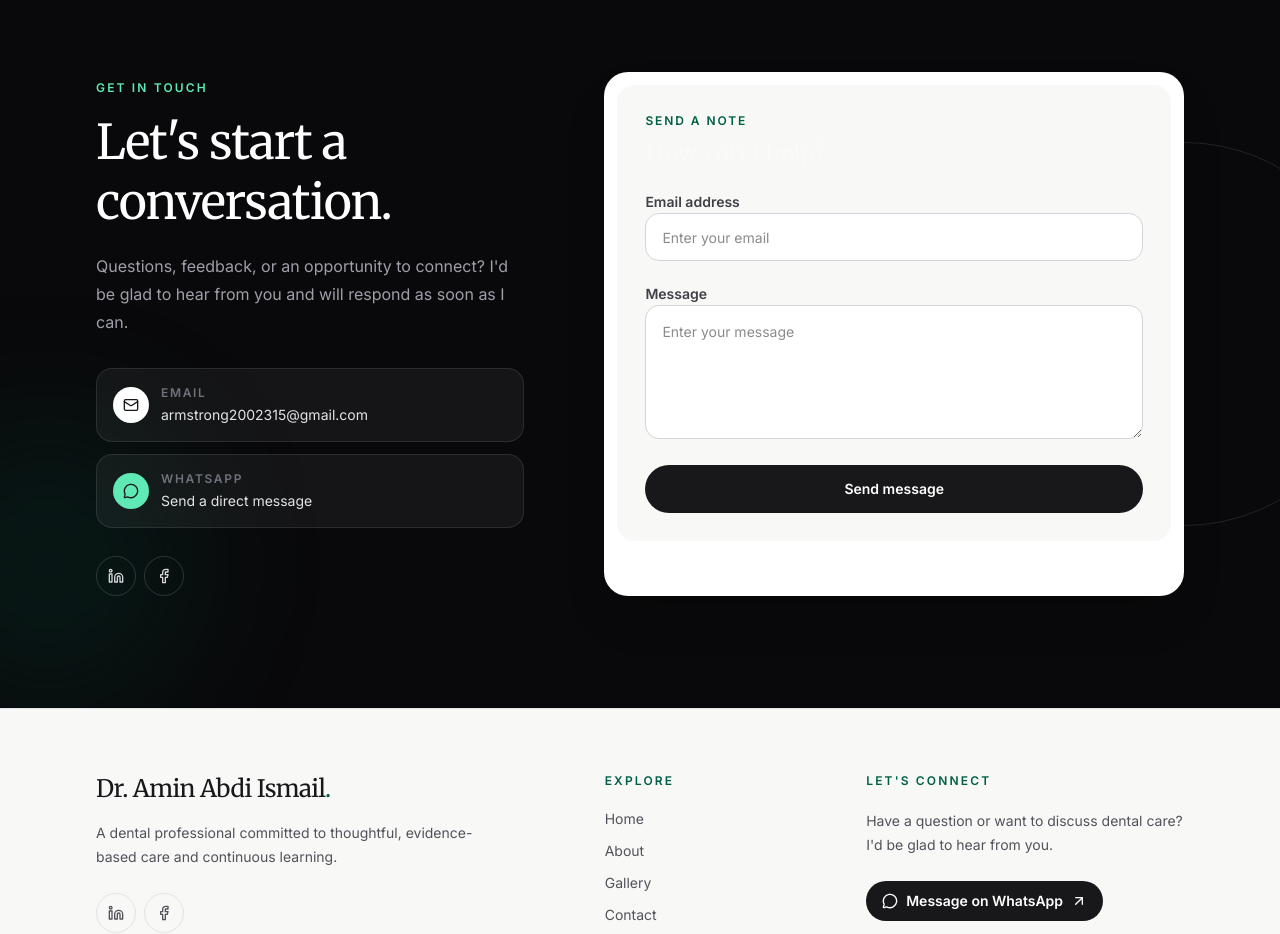
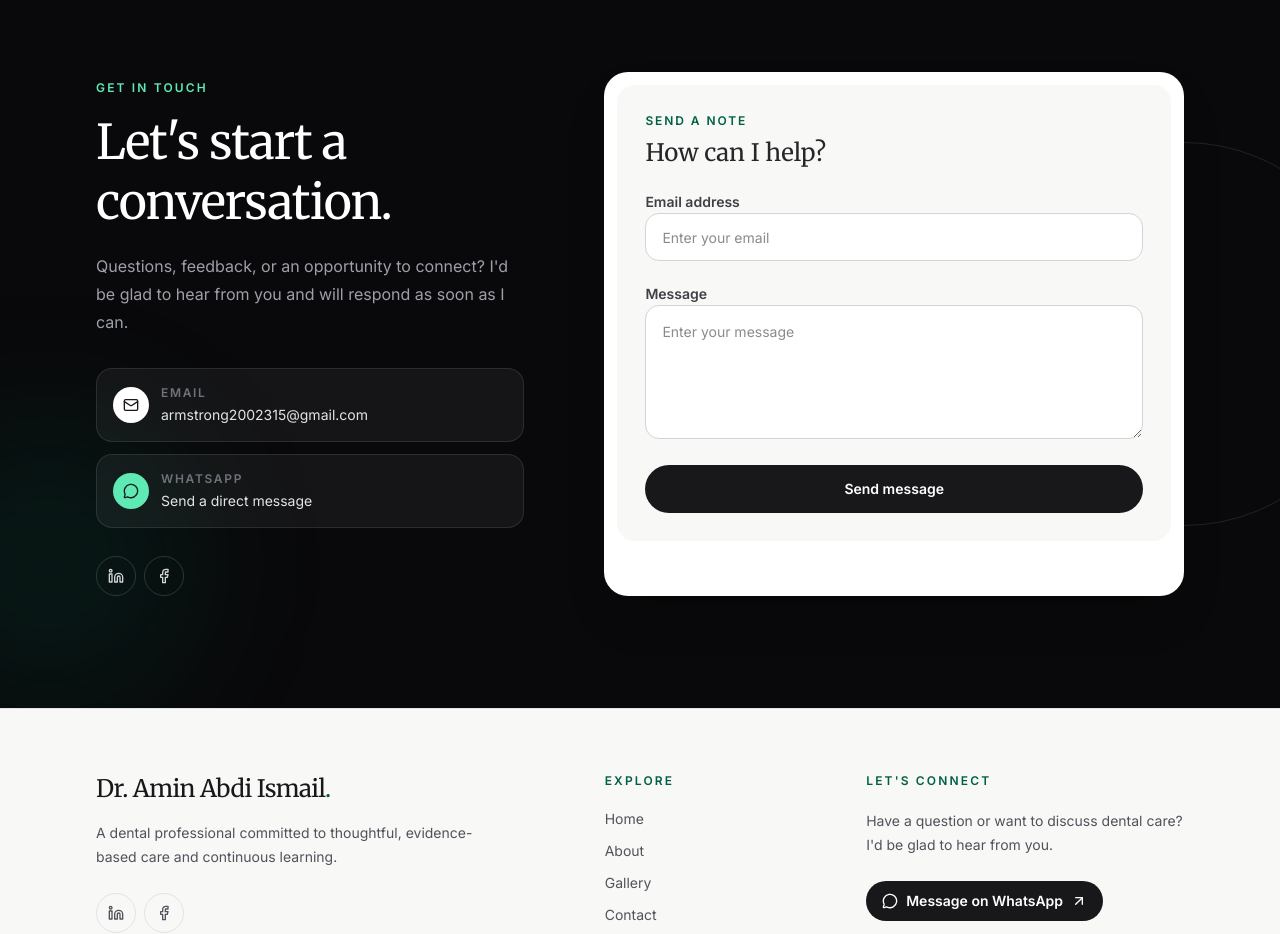
Before and after one commit to Ismaaciil-abdi/Dr-Amin-portfolio, a Next.js app: page / in a window 1280 px wide. Shown: the part 3960-4894 px from the top of the page. Built offline with nearby package versions, Linux system fonts and the light colour scheme.

Commit message:
Fix_unreable_text

```diff
--- a/src/components/contact.tsx
+++ b/src/components/contact.tsx
@@ -20,7 +20,7 @@ function ContactForm() {
         <p className="text-xs font-semibold uppercase tracking-[0.16em] text-emerald-800">
           Send a note
         </p>
-        <h2 className="mt-2 font-serif text-2xl text-zinc-50 dark:text-zinc-200">
+        <h2 className="mt-2 font-serif text-2xl text-zinc-800 dark:text-zinc-200">
           How can I help?
         </h2>
       </div>
```
